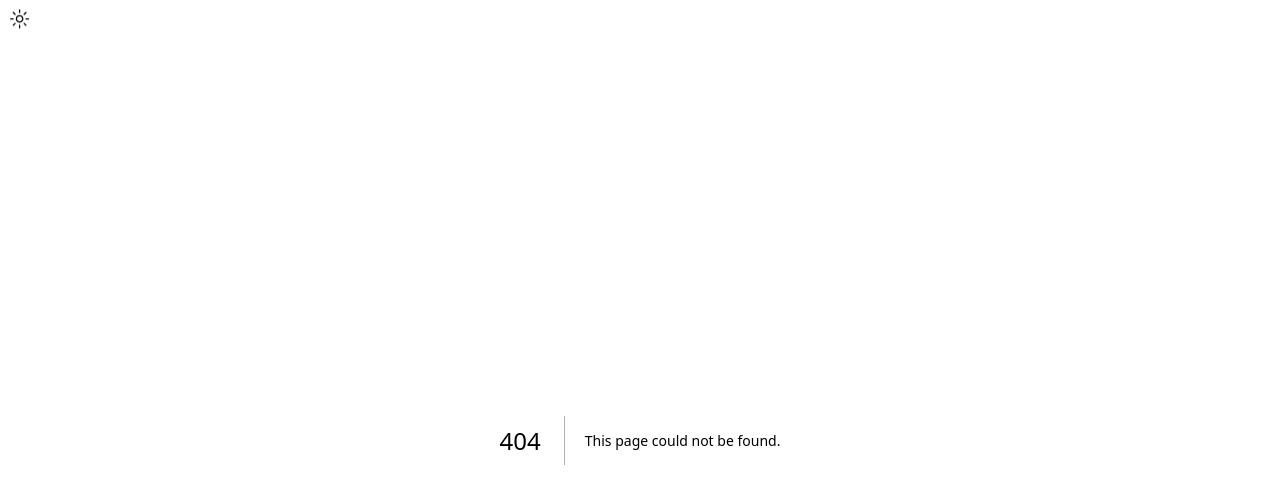
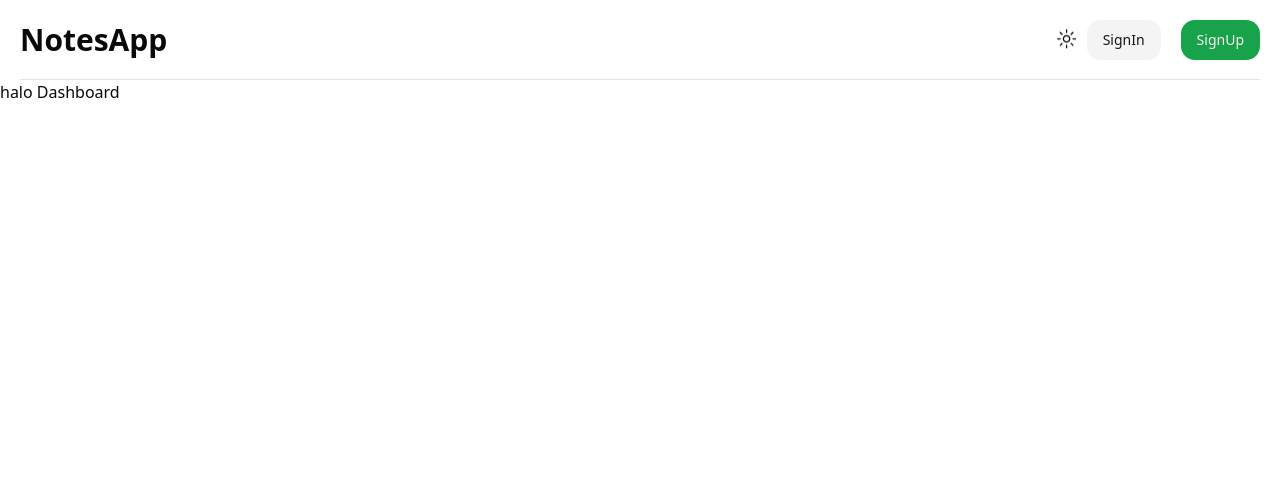
Before and after one commit to kyyril/saas-noteapp, a Next.js app: page /dashboard in a window 1280 px wide. Before the commit this address had no page. Shown: the top 504 px of the page. Built offline with nearby package versions, Linux system fonts and the light colour scheme; no server answers.

Commit message:
feat:auth kinde setup

```diff
--- /dev/null
+++ b/app/api/auth/[kindeAuth]/route.ts
@@ -0,0 +1,2 @@
+import { handleAuth } from "@kinde-oss/kinde-auth-nextjs/server";
+export const GET = handleAuth();
--- /dev/null
+++ b/app/dashboard/page.tsx
@@ -0,0 +1,7 @@
+export default function Dashboard() {
+  return (
+    <div>
+      <h1>halo Dashboard</h1>
+    </div>
+  );
+}
--- a/app/globals.css
+++ b/app/globals.css
@@ -5,51 +5,52 @@
 @layer base {
   :root {
     --background: 0 0% 100%;
-    --foreground: 0 0% 3.9%;
+    --foreground: 240 10% 3.9%;
     --card: 0 0% 100%;
-    --card-foreground: 0 0% 3.9%;
+    --card-foreground: 240 10% 3.9%;
     --popover: 0 0% 100%;
-    --popover-foreground: 0 0% 3.9%;
-    --primary: 0 0% 9%;
-    --primary-foreground: 0 0% 98%;
-    --secondary: 0 0% 96.1%;
-    --secondary-foreground: 0 0% 9%;
-    --muted: 0 0% 96.1%;
-    --muted-foreground: 0 0% 45.1%;
-    --accent: 0 0% 96.1%;
-    --accent-foreground: 0 0% 9%;
+    --popover-foreground: 240 10% 3.9%;
+    --primary: 142.1 76.2% 36.3%;
+    --primary-foreground: 355.7 100% 97.3%;
+    --secondary: 240 4.8% 95.9%;
+    --secondary-foreground: 240 5.9% 10%;
+    --muted: 240 4.8% 95.9%;
+    --muted-foreground: 240 3.8% 46.1%;
+    --accent: 240 4.8% 95.9%;
+    --accent-foreground: 240 5.9% 10%;
     --destructive: 0 84.2% 60.2%;
     --destructive-foreground: 0 0% 98%;
-    --border: 0 0% 89.8%;
-    --input: 0 0% 89.8%;
-    --ring: 0 0% 3.9%;
+    --border: 240 5.9% 90%;
+    --input: 240 5.9% 90%;
+    --ring: 142.1 76.2% 36.3%;
+    --radius: 1rem;
     --chart-1: 12 76% 61%;
     --chart-2: 173 58% 39%;
     --chart-3: 197 37% 24%;
     --chart-4: 43 74% 66%;
     --chart-5: 27 87% 67%;
-    --radius: 0.5rem;
   }
+
   .dark {
-    --background: 0 0% 3.9%;
-    --foreground: 0 0% 98%;
-    --card: 0 0% 3.9%;
-    --card-foreground: 0 0% 98%;
-    --popover: 0 0% 3.9%;
-    --popover-foreground: 0 0% 98%;
-    --primary: 0 0% 98%;
-    --primary-foreground: 0 0% 9%;
-    --secondary: 0 0% 14.9%;
+    --background: 20 14.3% 4.1%;
+    --foreground: 0 0% 95%;
+    --card: 24 9.8% 10%;
+    --card-foreground: 0 0% 95%;
+    --popover: 0 0% 9%;
+    --popover-foreground: 0 0% 95%;
+    --primary: 142.1 70.6% 45.3%;
+    --primary-foreground: 144.9 80.4% 10%;
+    --secondary: 240 3.7% 15.9%;
     --secondary-foreground: 0 0% 98%;
-    --muted: 0 0% 14.9%;
-    --muted-foreground: 0 0% 63.9%;
-    --accent: 0 0% 14.9%;
+    --muted: 0 0% 15%;
+    --muted-foreground: 240 5% 64.9%;
+    --accent: 12 6.5% 15.1%;
     --accent-foreground: 0 0% 98%;
     --destructive: 0 62.8% 30.6%;
-    --destructive-foreground: 0 0% 98%;
-    --border: 0 0% 14.9%;
-    --input: 0 0% 14.9%;
-    --ring: 0 0% 83.1%;
+    --destructive-foreground: 0 85.7% 97.3%;
+    --border: 240 3.7% 15.9%;
+    --input: 240 3.7% 15.9%;
+    --ring: 142.4 71.8% 29.2%;
     --chart-1: 220 70% 50%;
     --chart-2: 160 60% 45%;
     --chart-3: 30 80% 55%;
@@ -57,6 +58,7 @@
     --chart-5: 340 75% 55%;
   }
 }
+
 @layer base {
   * {
     @apply border-border;
--- a/app/layout.tsx
+++ b/app/layout.tsx
@@ -2,7 +2,7 @@ import type { Metadata } from "next";
 import localFont from "next/font/local";
 import "./globals.css";
 import { ThemeProvider } from "@/components/ThemeProvider";
-import ThemeToggle from "@/components/ThemeToggle";
+import { Navbar } from "@/components/Navbar";
 
 const geistSans = localFont({
   src: "./fonts/GeistVF.woff",
@@ -32,11 +32,11 @@ export default function RootLayout({
       >
         <ThemeProvider
           attribute="class"
-          defaultTheme="system"
+          defaultTheme="light"
           enableSystem
           disableTransitionOnChange
         >
-          <ThemeToggle />
+          <Navbar />
           {children}
         </ThemeProvider>
       </body>
--- /dev/null
+++ b/components/Navbar.tsx
@@ -0,0 +1,39 @@
+import Link from "next/link";
+import ThemeToggle from "./ThemeToggle";
+import { Button } from "./ui/button";
+import {
+  RegisterLink,
+  LoginLink,
+  LogoutLink,
+} from "@kinde-oss/kinde-auth-nextjs/components";
+import { getKindeServerSession } from "@kinde-oss/kinde-auth-nextjs/server";
+
+export async function Navbar() {
+  const { isAuthenticated } = getKindeServerSession();
+  return (
+    <nav className="border-b bg-background h-[10vh] flex items-center mx-5">
+      <div className="container flex items-center justify-between">
+        <Link href={"/"}>
+          <h1 className="font-bold text-3xl">NotesApp</h1>
+        </Link>
+      </div>
+      <div className="flex items-center gap-x-5">
+        <ThemeToggle />
+      </div>
+      {(await isAuthenticated()) ? (
+        <LogoutLink>
+          <Button>Logout</Button>
+        </LogoutLink>
+      ) : (
+        <div className="flex items-center gap-x-5">
+          <LoginLink>
+            <Button variant={"secondary"}>SignIn</Button>
+          </LoginLink>
+          <RegisterLink>
+            <Button>SignUp</Button>
+          </RegisterLink>
+        </div>
+      )}
+    </nav>
+  );
+}
--- a/package.json
+++ b/package.json
@@ -9,6 +9,7 @@
     "lint": "next lint"
   },
   "dependencies": {
+    "@kinde-oss/kinde-auth-nextjs": "^2.3.8",
     "@radix-ui/react-dropdown-menu": "^2.1.1",
     "@radix-ui/react-icons": "^1.3.0",
     "@radix-ui/react-slot": "^1.1.0",
```
Also changed, not shown: 2 other files (tests, documents, lock files or other folders).
